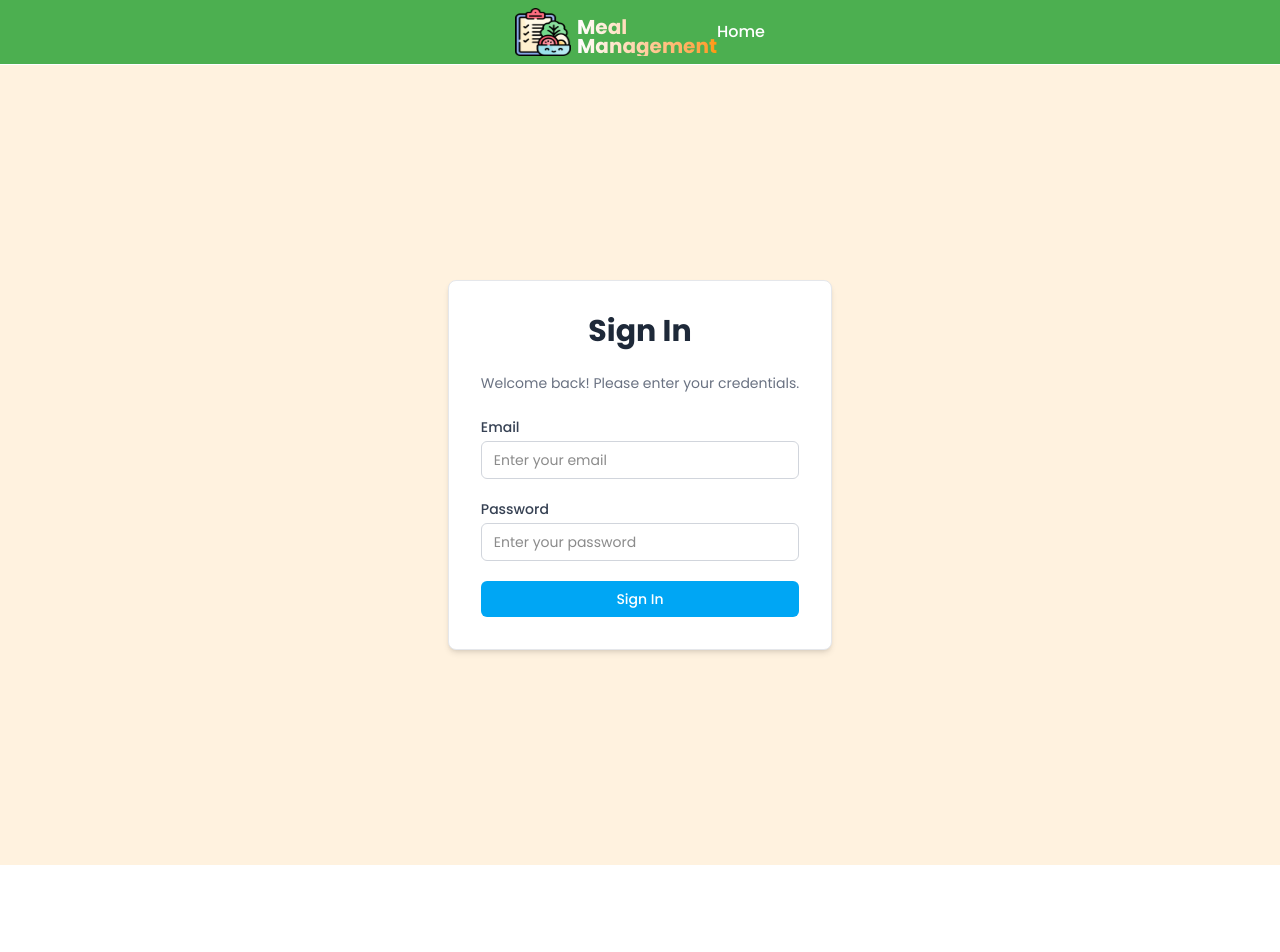
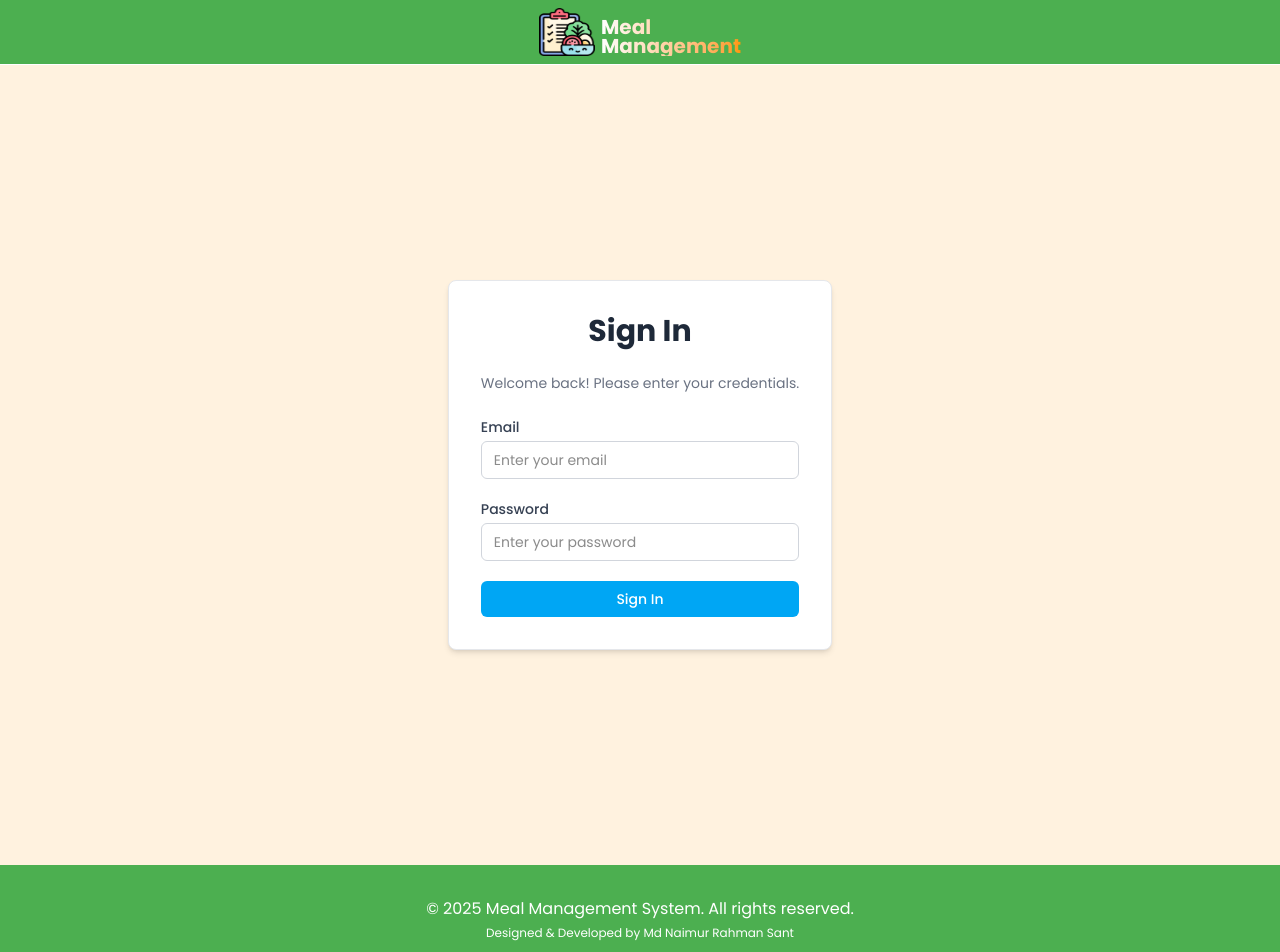
Before and after one commit to naimur2935/mms_client, a Next.js app: page /login in a window 1280 px wide. Shown: the top 952 px of the page. Before the commit the page ends 865 px from the top, so only its background shows below. Built offline with nearby package versions, Linux system fonts and the light colour scheme.

Commit message:
Navbar Updated and footer created

```diff
--- /dev/null
+++ b/Components/Common/Footer.js
@@ -0,0 +1,12 @@
+export default function Footer() {
+    return (
+      <footer className="bg-[#4CAF50] text-white py-8">
+        <div className="max-w-[1200px] mx-auto w-[92%] text-center">
+          <p className="text-sm sm:text-base">
+            &copy; {new Date().getFullYear()} Meal Management System. All rights reserved.
+          </p>
+          <p className="text-xs mt-1">Designed & Developed by Md Naimur Rahman Sant</p>
+        </div>
+      </footer>
+    );
+  }
--- a/Components/Common/Navbar.js
+++ b/Components/Common/Navbar.js
@@ -32,7 +32,7 @@ export default function Navbar() {
                     <div className="space-x-8 flex items-center text-sm sm:text-base text-gray-700 font-medium">
                         <button
                                 onClick={() => router.push("/")}
-                                className={`text-white hover:border-b-2 transition-colors duration-150 ${path === "/" && "border-b-2"}`}
+                                className={`text-white hover:border-b-2 transition-colors duration-150 ${path === "/" && "border-b-2"} ${user || "hidden"}`}
                             >
                                 Home
                             </button>
--- a/Components/Page_Components/Home/Today_meal.js
+++ b/Components/Page_Components/Home/Today_meal.js
@@ -54,7 +54,7 @@ export default function Today_meal({setReload_status}) {
     };
 
     return (
-        <section className="mt-20 p-6 md:p-10 shadow-xl rounded-xl bg-white text-center">
+        <section className="my-20 p-6 md:p-10 shadow-xl rounded-xl bg-white text-center">
             <h1 className="text-3xl md:text-4xl text-[#FF9800] font-bold underline mb-8">Add Tomorrow Meals</h1>
 
             <form
--- a/app/layout.js
+++ b/app/layout.js
@@ -3,6 +3,7 @@ import "./globals.css";
 import Navbar from "@/Components/Common/Navbar";
 import QueryProvider from "../providers/QueryProvider"
 import { AuthProvider } from "@/providers/AuthProvider";
+import Footer from "@/Components/Common/Footer";
 
 
 const poppins = Poppins({ subsets: ['latin'], weight: ['400', '500', '600', '700'] })
@@ -26,6 +27,7 @@ export default function RootLayout({ children }) {
           <QueryProvider>
             <Navbar />
             {children}
+            <Footer />
           </QueryProvider>
         </AuthProvider>
       </body>
```
